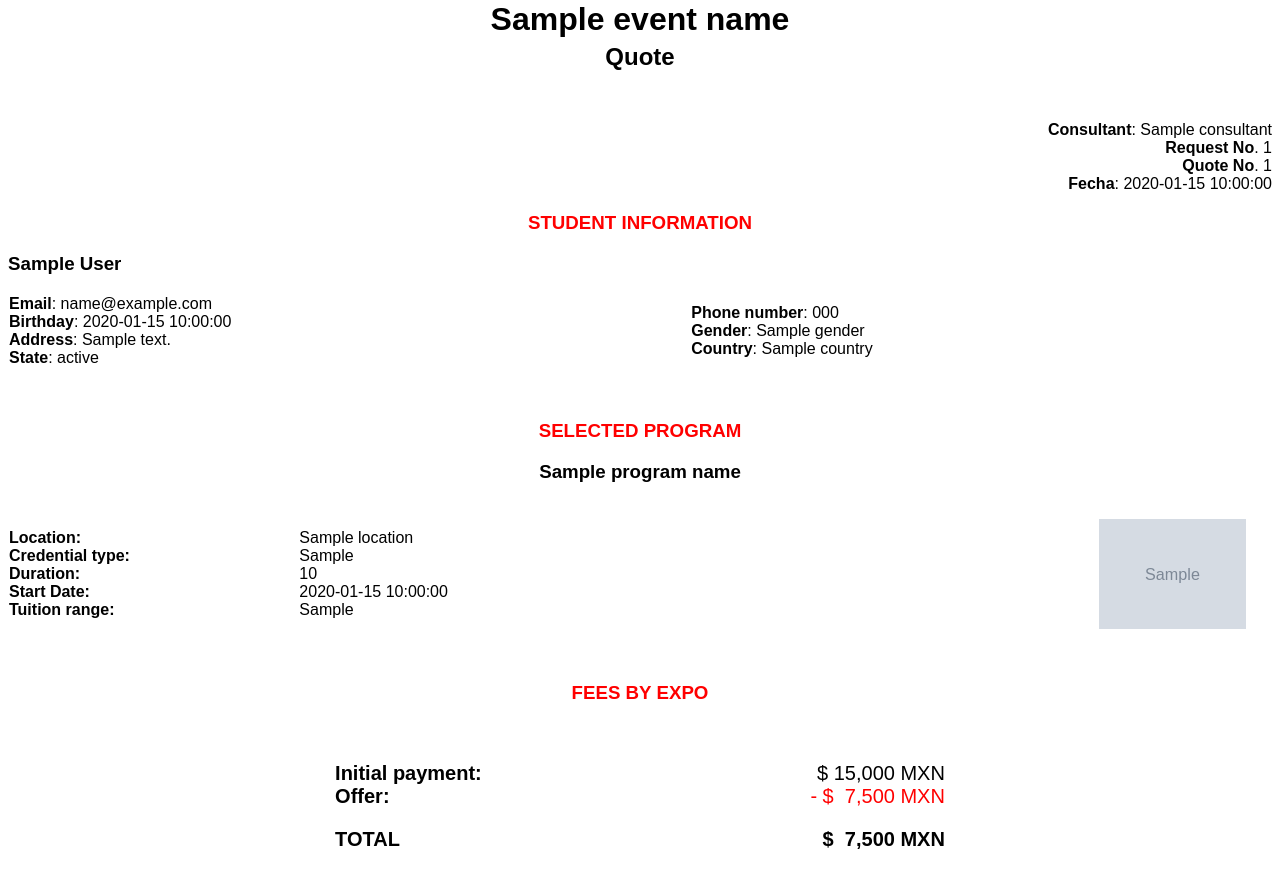
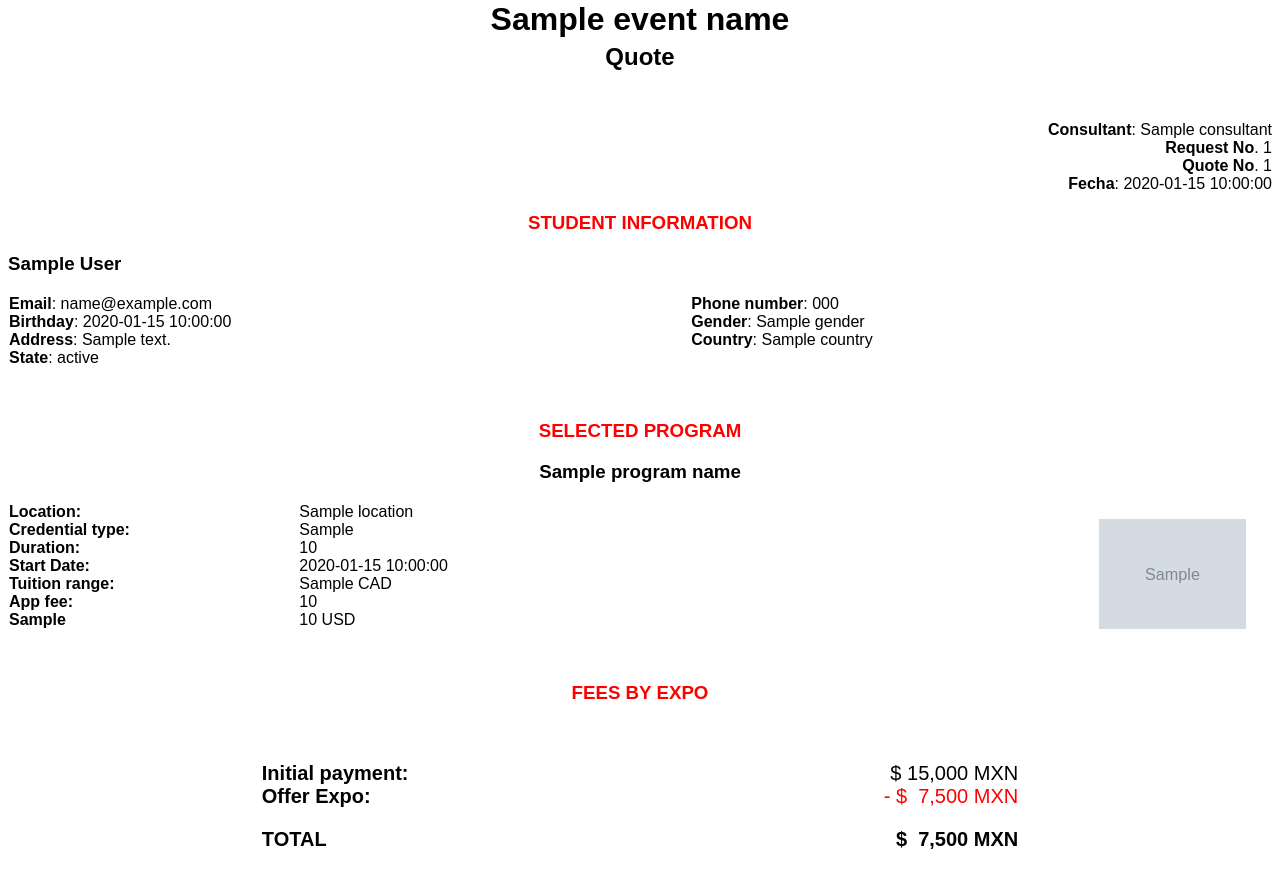
Before and after one commit to Spotynet/events-class-education-utils, a Python web app: template create_pdf/templates/quote_template.html in a window 1280 px wide. Shown: the part 140-1020 px from the top of the page. Run offline with Jinja, Linux system fonts and the light colour scheme; the template is opened without the code that fills it: most values are stand-ins (such as "Sample title", 1, 10 or a date in 2020); grey boxes marked "Sample" are stand-in pictures.

Commit message:
improved templates

```diff
--- a/create_pdf/templates/quote_template.html
+++ b/create_pdf/templates/quote_template.html
@@ -44,7 +44,7 @@
                             <table style="height: 18px; width: 100%; border-collapse: collapse;">
                                 <tbody>
                                     <tr style="height: 18px;">
-                                        <td style="width: 53.9773%; height: 18px;">
+                                        <td style="width: 53.9773%; height: 18px; vertical-align: initial;">
                                             <div class="page" title="Page 1">
                                                 <div class="layoutArea">
                                                     <div class="column">
@@ -57,7 +57,7 @@
                                                 </div>
                                             </div>
                                         </td>
-                                        <td style="width: 46.0227%; height: 18px;">
+                                        <td style="width: 46.0227%; height: 18px; vertical-align: initial;">
                                             <div class="page" title="Page 1">
                                                 <div class="layoutArea">
                                                     <div class="column">
@@ -82,7 +82,7 @@
                                         <table style="width: 100%; border-collapse: collapse;" border="0">
                                             <tbody>
                                                 <tr>
-                                                    <td style="width: 9.11606%;">
+                                                    <td style="width: 9.11606%; vertical-align: initial;">
                                                         <div class="page" title="Page 1">
                                                             <div class="layoutArea">
                                                                 <div class="column">
@@ -92,20 +92,19 @@
                                                                         </strong><br /><strong>Duration:</strong><br /><strong>Start
                                                                             Date: </strong><br /><strong>Tuition
                                                                             range:</strong>
+                                                                        </strong><br /><strong>App fee:</strong>
+                                                                    </strong><br /><strong>{{special_offer_1}}</strong></p>
                                                                     </p>
                                                                 </div>
                                                             </div>
                                                         </div>
                                                     </td>
-                                                    <td style="width: 24.3335%;">
+                                                    <td style="width: 24.3335%; vertical-align: initial;">
                                                         <div class="page" title="Page 1">
                                                             <div class="layoutArea">
                                                                 <div class="column">
-                                                                    <div class="page" title="Page 1">
-                                                                        <div class="layoutArea">
-                                                                            <div class="column">
-                                                                                <p style="margin: 0px;">
-                                                                                    {{location}}<br />{{credential_type}}<br />{{duration}}<br />{{start_date}}<br />{{tuition_range}}
+                                                                                                                                    <p style="margin: 0px;">
+                                                                                    {{location}}<br />{{credential_type}}<br />{{duration}}<br />{{start_date}}<br />{{tuition_range}} CAD<br />{{app_fee}}<br />{{amount_offer_1}} {{currency_offer_1}}
                                                                                 </p>
                                                                             </div>
                                                                         </div>
@@ -135,23 +134,22 @@
                                                         style="color: #ff0000;">FEES BY EXPO</span></h3>
                                                 <div class="column"><br />
                                                     <table
-                                                        style="height: 18px; width: 48.4018%; border-collapse: collapse; margin-left: auto; margin-right: auto;"
+                                                        style="height: 18px; width: 60%; border-collapse: collapse; margin-left: auto; margin-right: auto;"
                                                         border="0">
                                                         <tbody>
                                                             <tr style="height: 18px; font-size: 20px;">
-                                                                <td style="width: 28.9511%; height: 18px;">
+                                                                <td style="width: 32%; height: 18px;">
                                                                     <div class="page" title="Page 1">
                                                                         <div class="layoutArea">
                                                                             <div class="column">
-                                                                                <p><strong>Initial
-                                                                                        payment:<br />Offer:</strong>
+                                                                                <p><strong>Initial payment:<br />Offer Expo:</strong>
                                                                                 </p>
                                                                                 <p><strong>TOTAL</strong></p>
                                                                             </div>
                                                                         </div>
                                                                     </div>
                                                                 </td>
-                                                                <td style="width: 22.1279%; height: 18px;">
+                                                                <td style="width: 28%; height: 18px;">
                                                                     <p style="text-align: right;">&nbsp; &nbsp;$ 15,000
                                                                         MXN<br />&nbsp; <span style="color: #ff0000;">-
                                                                             $&nbsp; 7,500 MXN</span></p>
--- a/create_pdf/templates/terms_and_conditions_template.html
+++ b/create_pdf/templates/terms_and_conditions_template.html
@@ -342,7 +342,7 @@
   <p>&nbsp;</p>
   <h3 style="text-align: center;"><strong><span>SIGNATURE OF STUDENT OR PARENT</span></strong></h3>
   <p style="text-align: center;"><strong><span><img style="display: block; margin-left: auto; margin-right: auto;"
-          src="{{signature_url}}" alt="" width="300" height="110" /></span></strong></p>
+          src="{{signature_url}}" alt="" width="300" height="110" /></span></strong><br/>{{date}}</p>
 </body>
 
 </html>
```
Also changed, not shown: create_pdf/templates/application_template.html (+6 -4 lines).
